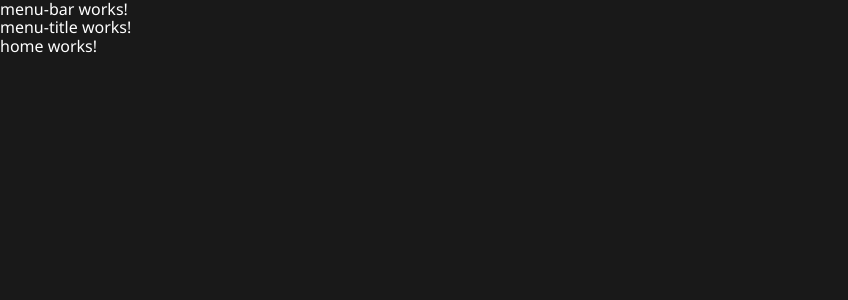
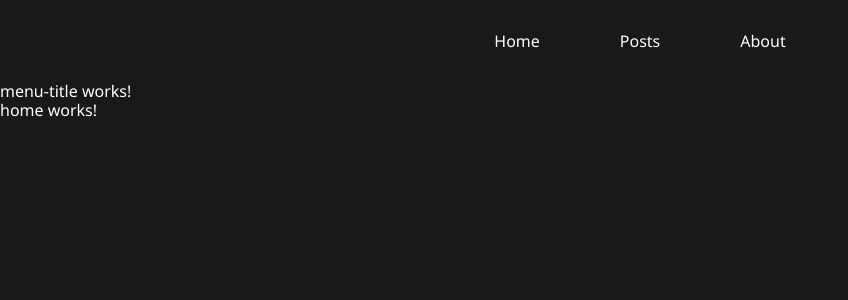
Before and after one commit to Joi-GN/angular-blog, an Angular app: page / in a window 1280 px wide. Shown: the top 300 px of the page, without its empty margins (0-848 px from the left). Built offline with nearby package versions, Linux system fonts and the light colour scheme.

Commit message:
update menu-bar

```diff
--- /dev/null
+++ b/src/app/components/menu-bar/menu-bar-responsive.component.css
@@ -0,0 +1,12 @@
+@media screen and (min-width: 0) {
+  .container__nav-list {
+    justify-content: space-around;
+  }
+}
+
+@media screen and (min-width: 480px) {
+  .container__nav-list {
+    justify-content: center;
+    gap: 5rem;
+  }
+}
--- a/src/app/components/menu-bar/menu-bar.component.css
+++ b/src/app/components/menu-bar/menu-bar.component.css
@@ -0,0 +1,10 @@
+.container__nav-list {
+  display: flex;
+  list-style: none;
+  padding: 2rem;
+}
+
+.nav-list__link {
+  color: inherit;
+  text-decoration: none;
+}
--- a/src/app/components/menu-bar/menu-bar.component.html
+++ b/src/app/components/menu-bar/menu-bar.component.html
@@ -1 +1,7 @@
-<p>menu-bar works!</p>
+<nav>
+  <ul class="container__nav-list">
+    <li><a class="nav-list__link" routerLink="">Home</a></li>
+    <li><a class="nav-list__link" routerLink="posts">Posts</a></li>
+    <li><a class="nav-list__link" routerLink="about">About</a></li>
+  </ul>
+</nav>
--- a/src/app/components/menu-bar/menu-bar.component.ts
+++ b/src/app/components/menu-bar/menu-bar.component.ts
@@ -3,7 +3,10 @@ import { Component } from '@angular/core';
 @Component({
   selector: 'app-menu-bar',
   templateUrl: './menu-bar.component.html',
-  styleUrls: ['./menu-bar.component.css']
+  styleUrls: [
+    './menu-bar.component.css',
+    './menu-bar-responsive.component.css'
+  ]
 })
 export class MenuBarComponent {
 
```
